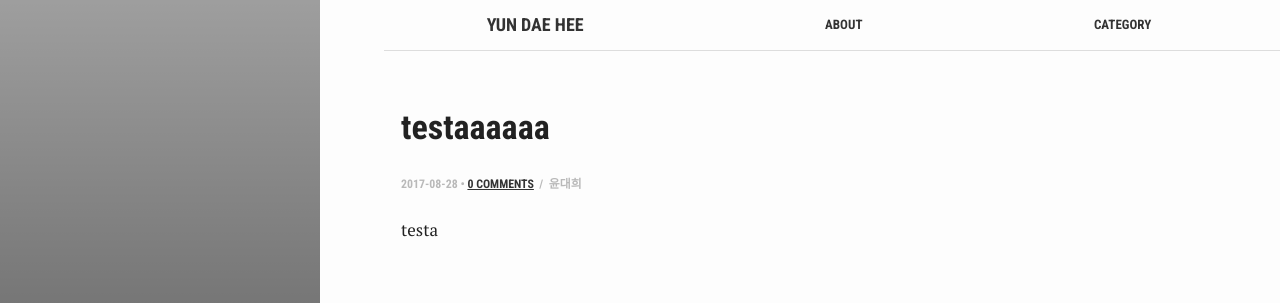
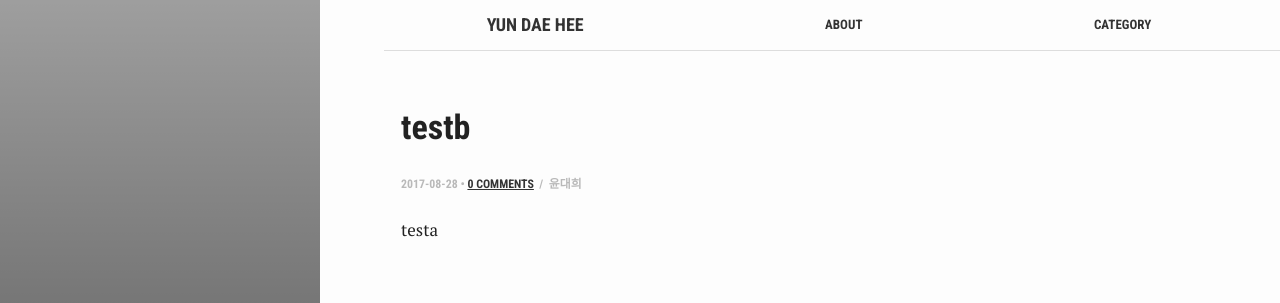
Before and after one commit to test076923/076923.github.io, a Jekyll site: the page built from _posts/2017-08-30-test.md, in a window 1280 px wide. Shown: the top 303 px of the page. Built offline with Jekyll 4.4.1, drawn with Linux system fonts in a browser that asks for light colours; comment, search, counter and statistics services are not loaded.

Commit message:
Update 2017-08-30-test.md

```diff
--- a/_posts/2017-08-30-test.md
+++ b/_posts/2017-08-30-test.md
@@ -2,8 +2,8 @@
 bg: "Clogo.jpg"
 layout: post
 comments: true
-title:  "testaaaaaa"
-crawlertitle: "testa"
+title:  "testb"
+crawlertitle: "tesb"
 summary: "C# 설치하기"
 date: 2017-08-28
 categories: posts
@@ -12,3 +12,5 @@
 ---
 
 testa
+
+<script id="dsq-count-scr" src="//{{ site.disqus }}.disqus.com/count.js" async></script>
```
